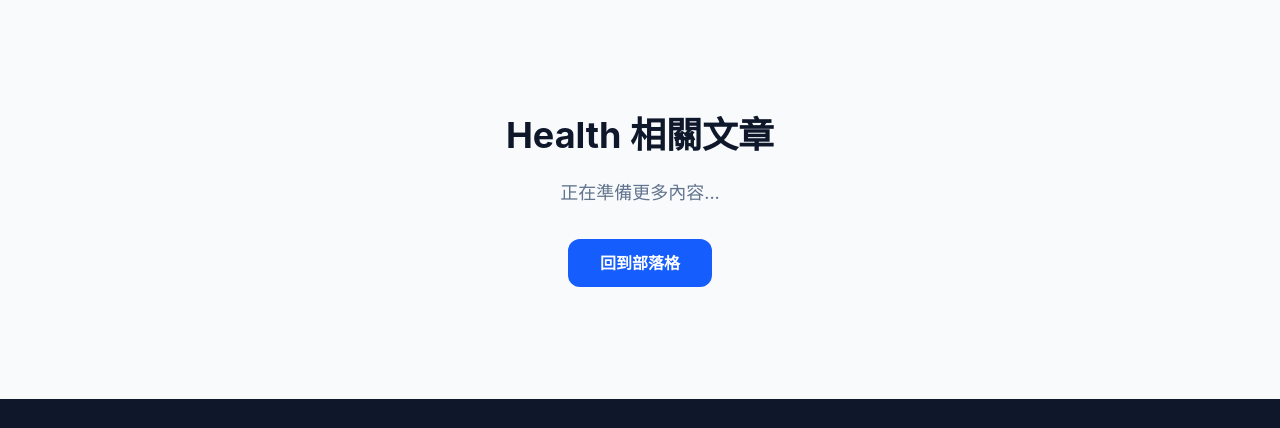
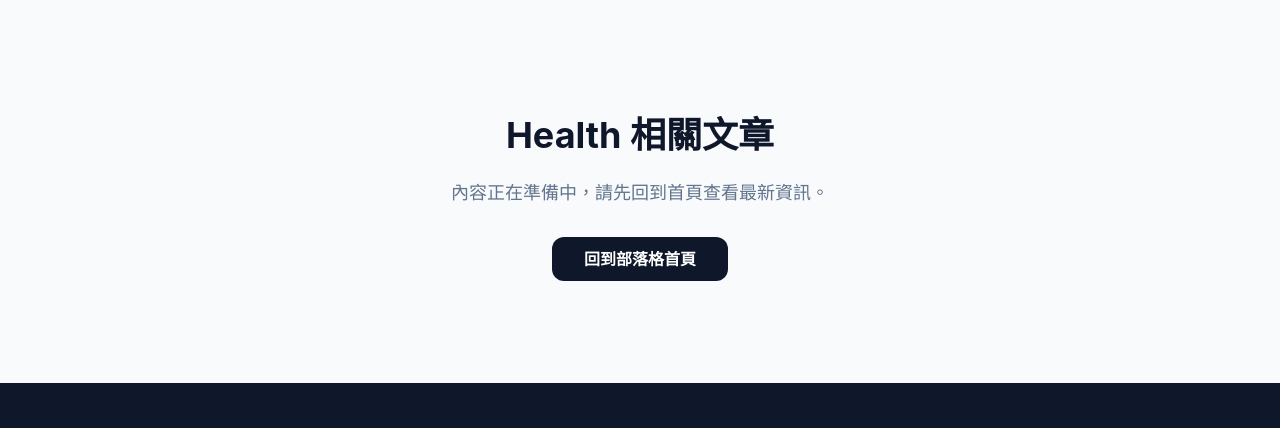
Before and after one commit to monkamonme-collab/git-github.com-KennyYan9-ad-site, an Astro site: page /blog/category/health in a window 1280 px wide. Shown: the part 327-755 px from the top of the page. Built offline with nearby package versions, Linux system fonts and the light colour scheme; Astro itself is replaced by a stand-in of ours.

Commit message:
Update [category].astro

```diff
--- a/src/pages/blog/category/[category].astro
+++ b/src/pages/blog/category/[category].astro
@@ -1,6 +1,7 @@
 ---
 import BaseLayout from '../../../layouts/BaseLayout.astro';
 
+// 必須有這個函數，Astro 靜態導出才不會噴錯
 export function getStaticPaths() {
   return [
     { params: { category: 'health' } },
@@ -13,9 +14,11 @@ const { category } = Astro.params;
 ---
 
 <BaseLayout title={`${category} 分類 - Pet Aging Hub`}>
-  <div class="max-w-5xl mx-auto py-20 text-center px-6">
-    <h1 class="text-4xl font-bold capitalize text-slate-900">{category} 相關文章</h1>
-    <p class="mt-6 text-slate-500 text-lg">正在準備更多內容...</p>
-    <a href="/blog/" class="mt-8 inline-block bg-blue-600 text-white px-8 py-3 rounded-xl font-bold">回到部落格</a>
+  <div class="max-w-3xl mx-auto py-20 text-center px-6">
+    <h1 class="text-4xl font-bold capitalize text-slate-900 mb-6">{category} 相關文章</h1>
+    <p class="text-slate-500 text-lg mb-10">內容正在準備中，請先回到首頁查看最新資訊。</p>
+    <a href="/blog/" class="bg-slate-900 text-white px-8 py-3 rounded-xl font-bold hover:bg-slate-800 transition-colors">
+      回到部落格首頁
+    </a>
   </div>
 </BaseLayout>
```
